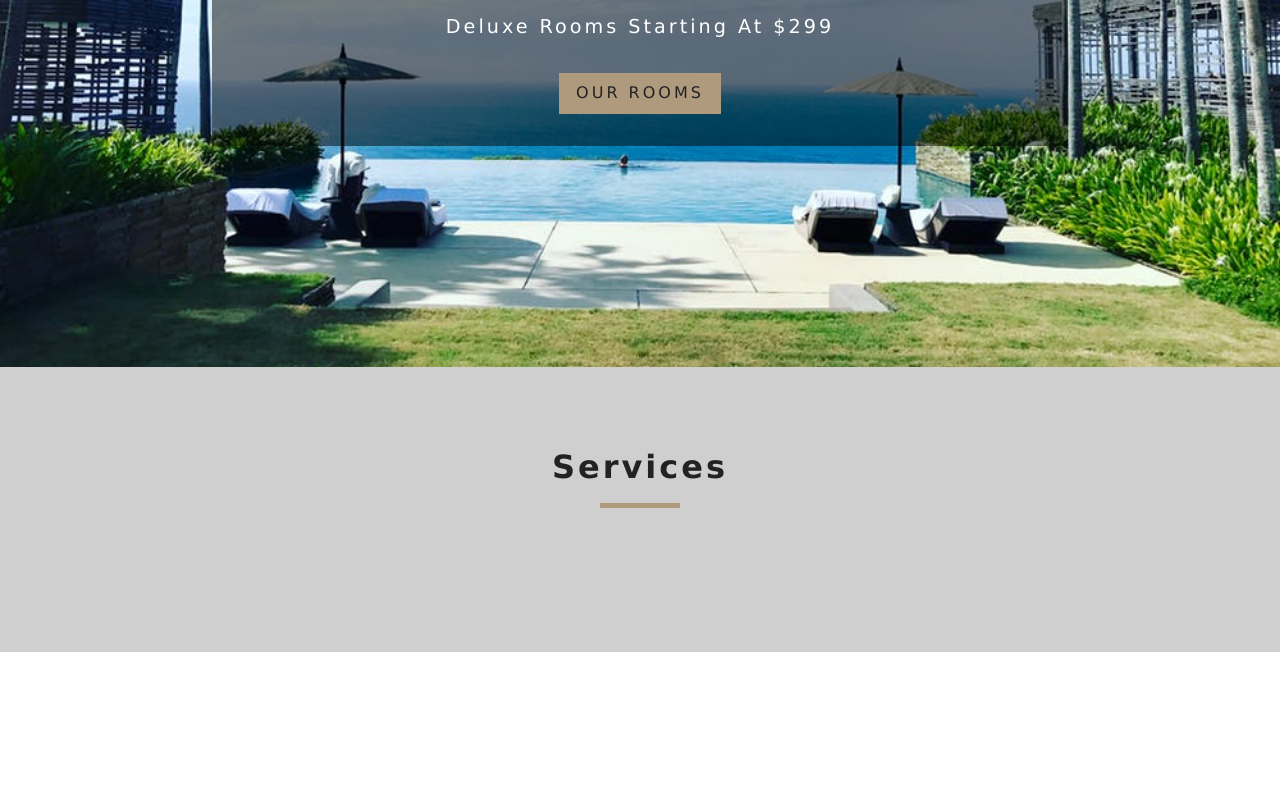
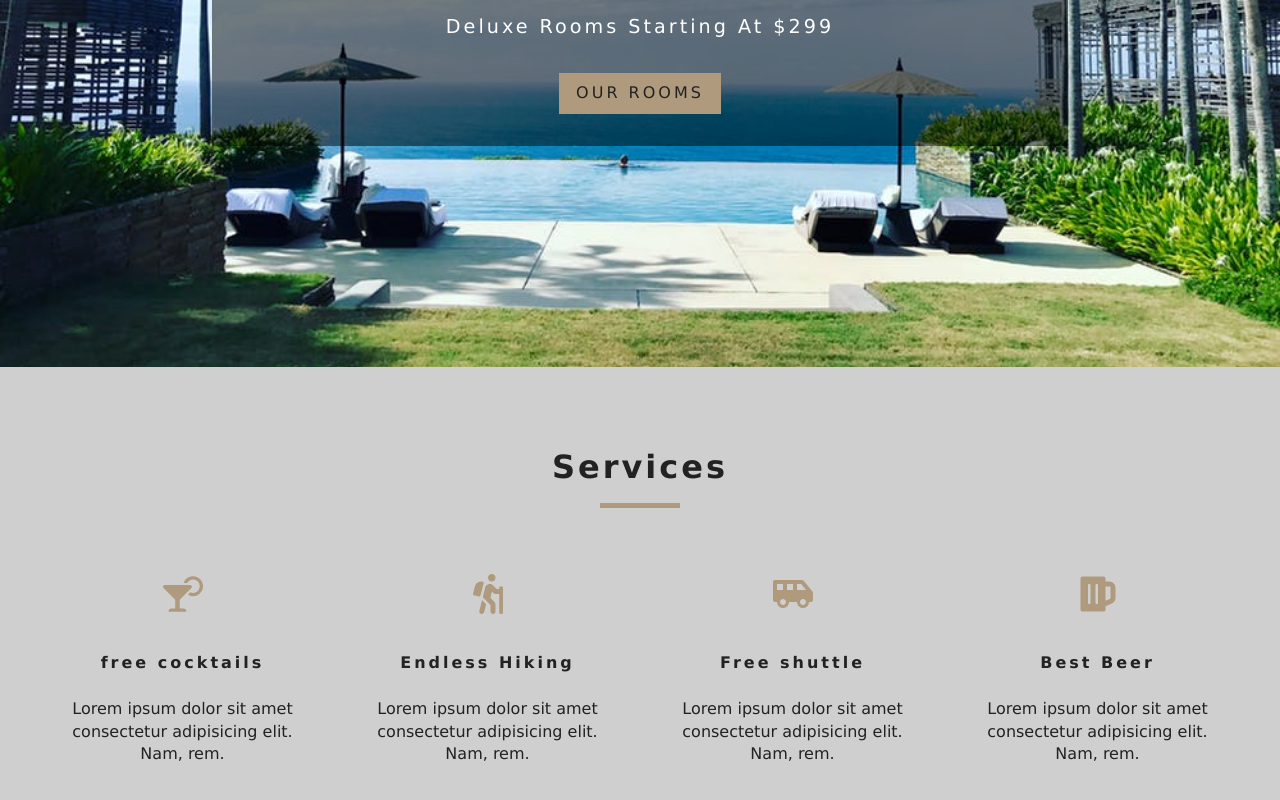
Before and after one commit to aburk3/resort, a React (Create React App) app: page / in a window 1280 px wide. Shown: the part 433-1233 px from the top of the page. Before the commit the page ends 1085 px from the top, so only its background shows below. Built offline with nearby package versions, Linux system fonts and the light colour scheme.

Commit message:
added map method to return the services

```diff
--- a/src/components/Services.js
+++ b/src/components/Services.js
@@ -35,6 +35,17 @@ export default class Services extends Component {
     return (
       <section className="services">
         <Title title="services" />
+        <div className="services-center">
+          {this.state.services.map((item, index) => {
+            return (
+              <article key={index} className="service">
+                <span>{item.icon}</span>
+                <h6>{item.title}</h6>
+                <p>{item.info}</p>
+              </article>
+            );
+          })}
+        </div>
       </section>
     );
   }
```
